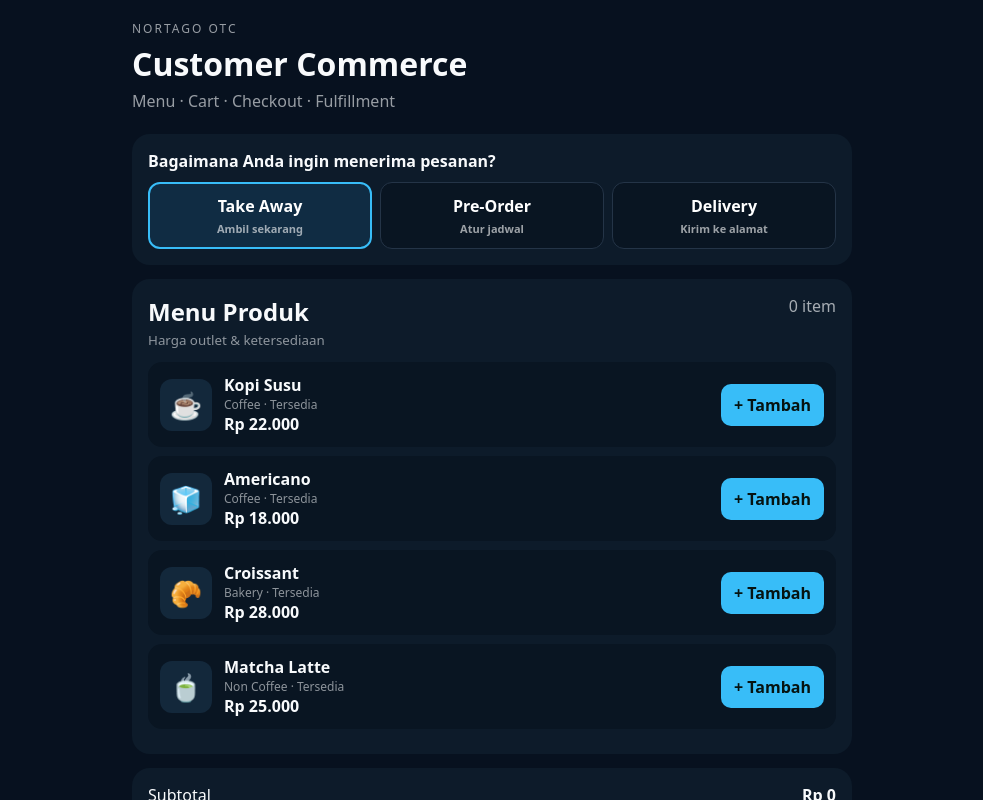
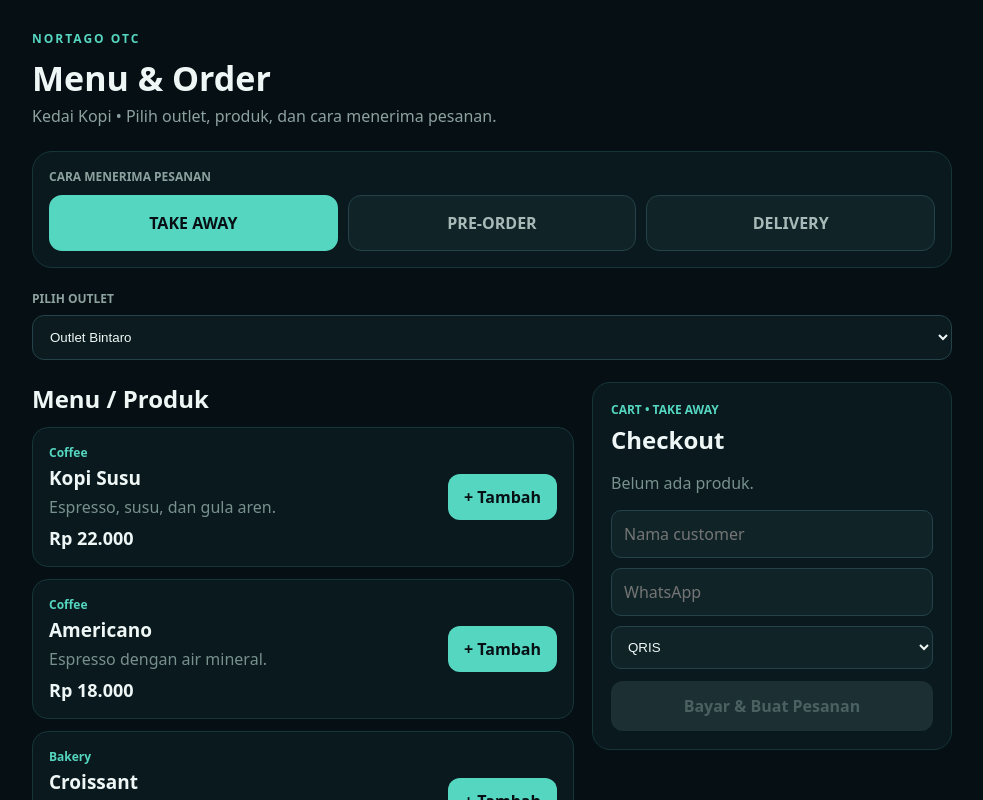
Before and after one commit to adiaris2022-rgb/tjsl-impact-control-tower, a Next.js app: page /otc in a window 1280 px wide. Shown: the top 800 px of the page, without its empty margins (148-1131 px from the left). Built offline with nearby package versions, Linux system fonts and the light colour scheme.

Commit message:
feat: refine OTC menu checkout for take away PO and delivery

```diff
--- a/app/otc/page.tsx
+++ b/app/otc/page.tsx
@@ -2,87 +2,188 @@
 
 import { useMemo, useState } from "react";
 
-type Mode = "TAKE_AWAY" | "PO" | "DELIVERY";
-const products = [
-  { id: "kopi", name: "Kopi Susu", category: "Coffee", price: 22000, emoji: "☕" },
-  { id: "americano", name: "Americano", category: "Coffee", price: 18000, emoji: "🧊" },
-  { id: "croissant", name: "Croissant", category: "Bakery", price: 28000, emoji: "🥐" },
-  { id: "matcha", name: "Matcha Latte", category: "Non Coffee", price: 25000, emoji: "🍵" },
+type Mode = "TAKE AWAY" | "PRE-ORDER" | "DELIVERY";
+
+const outlets = [
+  { id: "bintaro", name: "Outlet Bintaro" },
+  { id: "pondok", name: "Outlet Pondok Indah" },
 ];
 
-export default function OTCEntry() {
-  const [mode, setMode] = useState<Mode>("TAKE_AWAY");
+const products = [
+  { id: "kopi", name: "Kopi Susu", price: 22000, category: "Coffee", desc: "Espresso, susu, dan gula aren." },
+  { id: "americano", name: "Americano", price: 18000, category: "Coffee", desc: "Espresso dengan air mineral." },
+  { id: "croissant", name: "Croissant", price: 28000, category: "Bakery", desc: "Croissant butter renyah." },
+  { id: "cake", name: "Chocolate Cake", price: 32000, category: "Bakery", desc: "Cake cokelat lembut." },
+];
+
+const rupiah = (n: number) =>
+  new Intl.NumberFormat("id-ID", {
+    style: "currency",
+    currency: "IDR",
+    maximumFractionDigits: 0,
+  }).format(n);
+
+export default function OTCPage() {
+  const [mode, setMode] = useState<Mode>("TAKE AWAY");
+  const [outlet, setOutlet] = useState(outlets[0].id);
   const [cart, setCart] = useState<Record<string, number>>({});
-  const [checkout, setCheckout] = useState(false);
-  const [success, setSuccess] = useState(false);
-  const count = Object.values(cart).reduce((a, b) => a + b, 0);
-  const total = useMemo(() => products.reduce((s, p) => s + p.price * (cart[p.id] || 0), 0), [cart]);
-  const add = (id: string) => setCart(c => ({ ...c, [id]: (c[id] || 0) + 1 }));
+  const [name, setName] = useState("");
+  const [whatsapp, setWhatsapp] = useState("");
+  const [schedule, setSchedule] = useState("");
+  const [address, setAddress] = useState("");
+  const [deliveryNotes, setDeliveryNotes] = useState("");
+  const [payment, setPayment] = useState("QRIS");
+  const [submitted, setSubmitted] = useState(false);
 
-  const box: React.CSSProperties = { background: "#0d1b2a", borderRadius: 18, padding: 16, marginBottom: 14 };
-  const input: React.CSSProperties = { display: "block", width: "100%", boxSizing: "border-box", marginTop: 6, padding: 12, borderRadius: 10, border: "1px solid #334155", background: "#091522", color: "#fff" };
+  const items = useMemo(
+    () => products.filter((p) => (cart[p.id] || 0) > 0),
+    [cart]
+  );
+
+  const total = useMemo(
+    () => items.reduce((sum, p) => sum + p.price * (cart[p.id] || 0), 0),
+    [items, cart]
+  );
+
+  const add = (id: string) => {
+    setSubmitted(false);
+    setCart((c) => ({ ...c, [id]: (c[id] || 0) + 1 }));
+  };
+
+  const remove = (id: string) => {
+    setSubmitted(false);
+    setCart((c) => {
+      const next = { ...c };
+      if ((next[id] || 0) <= 1) delete next[id];
+      else next[id] -= 1;
+      return next;
+    });
+  };
+
+  const changeMode = (next: Mode) => {
+    setMode(next);
+    setSubmitted(false);
+  };
+
+  const submitOrder = () => {
+    if (!total) return;
+    if (!name.trim() || !whatsapp.trim()) return;
+    if (mode === "PRE-ORDER" && !schedule) return;
+    if (mode === "DELIVERY" && !address.trim()) return;
+    setSubmitted(true);
+  };
 
   return (
-    <main style={{ minHeight: "100vh", background: "#07111f", color: "#f8fafc", padding: 20, fontFamily: "system-ui,sans-serif" }}>
-      <div style={{ maxWidth: 720, margin: "0 auto" }}>
-        <div style={{ marginBottom: 22 }}>
-          <div style={{ fontSize: 12, letterSpacing: 2, opacity: .6 }}>NORTAGO OTC</div>
-          <h1 style={{ margin: "5px 0" }}>Customer Commerce</h1>
-          <div style={{ opacity: .6 }}>Menu · Cart · Checkout · Fulfillment</div>
-        </div>
+    <main style={{ minHeight: "100vh", background: "#061014", color: "#eef7f5", padding: "22px 18px 42px", fontFamily: "system-ui, sans-serif" }}>
+      <div style={{ maxWidth: 920, margin: "0 auto" }}>
+        <header style={{ padding: "8px 0 24px" }}>
+          <div style={{ fontSize: 12, letterSpacing: 2, color: "#56d6c0", fontWeight: 800 }}>NORTAGO OTC</div>
+          <h1 style={{ margin: "8px 0 4px", fontSize: 34 }}>Menu & Order</h1>
+          <p style={{ color: "#8da19f", margin: 0 }}>Kedai Kopi • Pilih outlet, produk, dan cara menerima pesanan.</p>
+        </header>
 
-        {!checkout && !success && <>
-          <section style={box}>
-            <b>Bagaimana Anda ingin menerima pesanan?</b>
-            <div style={{ display: "grid", gridTemplateColumns: "repeat(3,1fr)", gap: 8, marginTop: 10 }}>
-              {([["TAKE_AWAY","Take Away","Ambil sekarang"],["PO","Pre-Order","Atur jadwal"],["DELIVERY","Delivery","Kirim ke alamat"]] as const).map(([v,l,n]) =>
-                <button key={v} onClick={() => setMode(v)} style={{ padding: 11, borderRadius: 12, border: mode === v ? "2px solid #38bdf8" : "1px solid #243447", background: mode === v ? "#102c43" : "#091522", color: "#fff" }}>
-                  <b>{l}</b><div style={{ fontSize: 11, opacity: .6, marginTop: 4 }}>{n}</div>
-                </button>
-              )}
+        <section style={{ background: "#09191d", border: "1px solid #17363a", borderRadius: 20, padding: 16, marginBottom: 22 }}>
+          <div style={{ fontSize: 12, color: "#8da19f", fontWeight: 800, marginBottom: 10 }}>CARA MENERIMA PESANAN</div>
+          <div style={{ display: "grid", gridTemplateColumns: "repeat(3,minmax(0,1fr))", gap: 10 }}>
+            {(["TAKE AWAY", "PRE-ORDER", "DELIVERY"] as Mode[]).map((m) => (
+              <button key={m} onClick={() => changeMode(m)} style={{
+                padding: "15px 8px", borderRadius: 13, border: mode === m ? "2px solid #55d6c0" : "1px solid #244247",
+                background: mode === m ? "#55d6c0" : "#102428", color: mode === m ? "#061014" : "#a8bab8", fontWeight: 900
+              }}>{m}</button>
+            ))}
+          </div>
+        </section>
+
+        <section style={{ marginBottom: 22 }}>
+          <label style={{ display: "block", color: "#8da19f", fontSize: 12, fontWeight: 800, marginBottom: 8 }}>PILIH OUTLET</label>
+          <select value={outlet} onChange={(e) => setOutlet(e.target.value)} style={{ width: "100%", padding: 13, borderRadius: 12, background: "#0b1b1f", color: "#eef7f5", border: "1px solid #244247", boxSizing: "border-box" }}>
+            {outlets.map((o) => <option key={o.id} value={o.id}>{o.name}</option>)}
+          </select>
+        </section>
+
+        <div style={{ display: "grid", gridTemplateColumns: "minmax(0,1fr) minmax(300px,360px)", gap: 18, alignItems: "start" }}>
+          <section>
+            <h2 style={{ fontSize: 24, margin: "0 0 12px" }}>Menu / Produk</h2>
+            <div style={{ display: "grid", gap: 12 }}>
+              {products.map((p) => (
+                <article key={p.id} style={{ background: "#09191d", border: "1px solid #17363a", borderRadius: 16, padding: 16 }}>
+                  <div style={{ display: "flex", justifyContent: "space-between", gap: 12 }}>
+                    <div>
+                      <div style={{ fontSize: 12, color: "#55d6c0", fontWeight: 800 }}>{p.category}</div>
+                      <strong style={{ display: "block", fontSize: 19, marginTop: 4 }}>{p.name}</strong>
+                      <div style={{ color: "#78908e", margin: "5px 0 8px" }}>{p.desc}</div>
+                      <div style={{ fontSize: 18, fontWeight: 900 }}>{rupiah(p.price)}</div>
+                    </div>
+                    <button onClick={() => add(p.id)} style={{ alignSelf: "center", padding: "12px 16px", borderRadius: 12, border: 0, background: "#55d6c0", color: "#061014", fontWeight: 900, whiteSpace: "nowrap" }}>+ Tambah</button>
+                  </div>
+                  {(cart[p.id] || 0) > 0 && (
+                    <div style={{ display: "flex", alignItems: "center", gap: 12, marginTop: 12 }}>
+                      <button onClick={() => remove(p.id)} style={{ width: 34, height: 34, borderRadius: 9, border: "1px solid #35565a", background: "#102428", color: "#eef7f5" }}>−</button>
+                      <strong>{cart[p.id]}</strong>
+                      <button onClick={() => add(p.id)} style={{ width: 34, height: 34, borderRadius: 9, border: "1px solid #35565a", background: "#102428", color: "#eef7f5" }}>+</button>
+                    </div>
+                  )}
+                </article>
+              ))}
             </div>
           </section>
 
-          <section style={box}>
-            <div style={{ display: "flex", justifyContent: "space-between", marginBottom: 12 }}>
-              <div><h2 style={{ margin: 0 }}>Menu Produk</h2><small style={{ opacity: .55 }}>Harga outlet & ketersediaan</small></div>
-              <span style={{ opacity: .65 }}>{count} item</span>
-            </div>
-            {products.map(p => <div key={p.id} style={{ display: "flex", alignItems: "center", gap: 12, padding: 12, background: "#091522", borderRadius: 14, marginBottom: 9 }}>
-              <div style={{ width: 52, height: 52, borderRadius: 12, background: "#13283b", display: "grid", placeItems: "center", fontSize: 26 }}>{p.emoji}</div>
-              <div style={{ flex: 1 }}><b>{p.name}</b><div style={{ fontSize: 12, opacity: .55 }}>{p.category} · Tersedia</div><strong>Rp {p.price.toLocaleString("id-ID")}</strong></div>
-              <button onClick={() => add(p.id)} style={{ border: 0, borderRadius: 10, padding: "10px 13px", background: "#38bdf8", fontWeight: 800 }}>+ Tambah</button>
-            </div>)}
+          <section style={{ background: "#09191d", border: "1px solid #17363a", borderRadius: 18, padding: 18, position: "sticky", top: 12 }}>
+            <div style={{ color: "#55d6c0", fontSize: 12, fontWeight: 900 }}>CART • {mode}</div>
+            <h2 style={{ margin: "5px 0 14px" }}>Checkout</h2>
+
+            {items.length === 0 ? (
+              <p style={{ color: "#78908e" }}>Belum ada produk.</p>
+            ) : (
+              <div style={{ display: "grid", gap: 9, marginBottom: 14 }}>
+                {items.map((p) => (
+                  <div key={p.id} style={{ display: "flex", justifyContent: "space-between", gap: 10 }}>
+                    <span>{p.name} × {cart[p.id]}</span>
+                    <strong>{rupiah(p.price * cart[p.id])}</strong>
+                  </div>
+                ))}
+                <div style={{ borderTop: "1px solid #244247", paddingTop: 10, display: "flex", justifyContent: "space-between", fontWeight: 900 }}>
+                  <span>Total</span><span>{rupiah(total)}</span>
+                </div>
+              </div>
+            )}
+
+            {mode === "PRE-ORDER" && (
+              <input value={schedule} onChange={(e) => setSchedule(e.target.value)} placeholder="Tanggal & jam pengambilan" style={{ width: "100%", padding: 12, marginBottom: 10, borderRadius: 10, boxSizing: "border-box", background: "#102428", color: "#eef7f5", border: "1px solid #244247" }} />
+            )}
+
+            {mode === "DELIVERY" && (
+              <>
+                <textarea value={address} onChange={(e) => setAddress(e.target.value)} placeholder="Alamat pengantaran" rows={3} style={{ width: "100%", padding: 12, marginBottom: 10, borderRadius: 10, boxSizing: "border-box", background: "#102428", color: "#eef7f5", border: "1px solid #244247" }} />
+                <input value={deliveryNotes} onChange={(e) => setDeliveryNotes(e.target.value)} placeholder="Catatan pengantaran (opsional)" style={{ width: "100%", padding: 12, marginBottom: 10, borderRadius: 10, boxSizing: "border-box", background: "#102428", color: "#eef7f5", border: "1px solid #244247" }} />
+              </>
+            )}
+
+            <input value={name} onChange={(e) => setName(e.target.value)} placeholder="Nama customer" style={{ width: "100%", padding: 12, marginBottom: 10, borderRadius: 10, boxSizing: "border-box", background: "#102428", color: "#eef7f5", border: "1px solid #244247" }} />
+            <input value={whatsapp} onChange={(e) => setWhatsapp(e.target.value)} placeholder="WhatsApp" style={{ width: "100%", padding: 12, marginBottom: 10, borderRadius: 10, boxSizing: "border-box", background: "#102428", color: "#eef7f5", border: "1px solid #244247" }} />
+
+            <select value={payment} onChange={(e) => setPayment(e.target.value)} style={{ width: "100%", padding: 12, marginBottom: 12, borderRadius: 10, background: "#102428", color: "#eef7f5", border: "1px solid #244247" }}>
+              <option>QRIS</option><option>Cash</option><option>Other</option>
+            </select>
+
+            <button disabled={!total} onClick={submitOrder} style={{ width: "100%", padding: 14, borderRadius: 12, border: 0, background: total ? "#55d6c0" : "#294044", color: total ? "#061014" : "#78908e", fontWeight: 900 }}>
+              Bayar & Buat Pesanan
+            </button>
+
+            {submitted && (
+              <div style={{ marginTop: 14, padding: 14, borderRadius: 12, background: "#0d2a25", border: "1px solid #24564d" }}>
+                <strong>Pesanan berhasil dibuat.</strong>
+                <div style={{ color: "#9cc5bf", marginTop: 5 }}>Mode: {mode} • Outlet: {outlets.find((o) => o.id === outlet)?.name}</div>
+                <div style={{ color: "#9cc5bf" }}>Pembayaran: {payment} • Total: {rupiah(total)}</div>
+                {mode === "DELIVERY" && <div style={{ color: "#9cc5bf" }}>Delivery menggunakan kurir pihak ketiga.</div>}
+              </div>
+            )}
           </section>
+        </div>
 
-          <section style={box}>
-            <div style={{ display: "flex", justifyContent: "space-between" }}><span>Subtotal</span><b>Rp {total.toLocaleString("id-ID")}</b></div>
-            <div style={{ fontSize: 12, opacity: .55, marginTop: 5 }}>
-              {mode === "PO" ? "Tanggal & jam pickup dipilih saat checkout." : mode === "DELIVERY" ? "Alamat pengiriman diisi saat checkout. Kurir pihak ketiga." : "Pickup Pass dibuat setelah pembayaran."}
-            </div>
-            <button disabled={!count} onClick={() => setCheckout(true)} style={{ width: "100%", marginTop: 13, padding: 14, border: 0, borderRadius: 12, background: count ? "#22c55e" : "#334155", color: "#fff", fontWeight: 800 }}>Checkout · Rp {total.toLocaleString("id-ID")}</button>
-          </section>
-        </>}
-
-        {checkout && !success && <section style={box}>
-          <button onClick={() => setCheckout(false)} style={{ background: "none", border: 0, color: "#7dd3fc", padding: 0 }}>← Kembali</button>
-          <h2>Checkout {mode === "PO" ? "Pre-Order" : mode === "DELIVERY" ? "Delivery" : "Take Away"}</h2>
-          <label>Nama<input style={input} placeholder="Nama customer" /></label>
-          <label style={{ display: "block", marginTop: 12 }}>WhatsApp<input style={input} placeholder="08xxxxxxxxxx" /></label>
-          {mode === "PO" && <label style={{ display: "block", marginTop: 12 }}>Tanggal & jam pickup<input type="datetime-local" style={input} /></label>}
-          {mode === "DELIVERY" && <label style={{ display: "block", marginTop: 12 }}>Alamat pengiriman<textarea rows={3} style={input} placeholder="Alamat lengkap + patokan" /></label>}
-          <div style={{ marginTop: 16, padding: 14, background: "#091522", borderRadius: 12 }}>Total <b style={{ float: "right" }}>Rp {total.toLocaleString("id-ID")}</b><div style={{ fontSize: 12, opacity: .55, marginTop: 22 }}>Demo pembayaran: QRIS / Cash / metode terkonfigurasi.</div></div>
-          <button onClick={() => setSuccess(true)} style={{ width: "100%", marginTop: 13, padding: 14, border: 0, borderRadius: 12, background: "#22c55e", color: "#fff", fontWeight: 800 }}>Bayar & Buat Pesanan</button>
-        </section>}
-
-        {success && <section style={{ ...box, textAlign: "center", padding: 24 }}>
-          <div style={{ fontSize: 44 }}>✓</div><h2>Pesanan Berhasil</h2><p style={{ opacity: .65 }}>Order OTC-00124</p>
-          <div style={{ padding: 18, background: "#091522", borderRadius: 14, margin: "18px 0" }}><small style={{ opacity: .55 }}>PICKUP / HANDOVER PASS</small><div style={{ fontSize: 30, fontWeight: 900, letterSpacing: 5 }}>7K9P</div></div>
-          <p style={{ fontSize: 13, opacity: .6 }}>Transaksi tercatat untuk Owner Control Tower.</p>
-          <button onClick={() => { setCart({}); setCheckout(false); setSuccess(false); }} style={{ padding: "12px 18px", border: 0, borderRadius: 10, background: "#38bdf8", fontWeight: 800 }}>Kembali ke Menu</button>
-        </section>}
-
-        <div style={{ textAlign: "center", fontSize: 11, opacity: .4, marginTop: 24 }}>Supported by NORTAGO · OTC V1 Demo · TJSL-hosted</div>
+        <footer style={{ marginTop: 28, textAlign: "center", fontSize: 12, color: "#607976" }}>
+          Supported by NORTAGO • Customer Self Order → Order Engine → Payment → Fulfillment → Handover → Owner Control Tower
+        </footer>
       </div>
     </main>
   );
```
